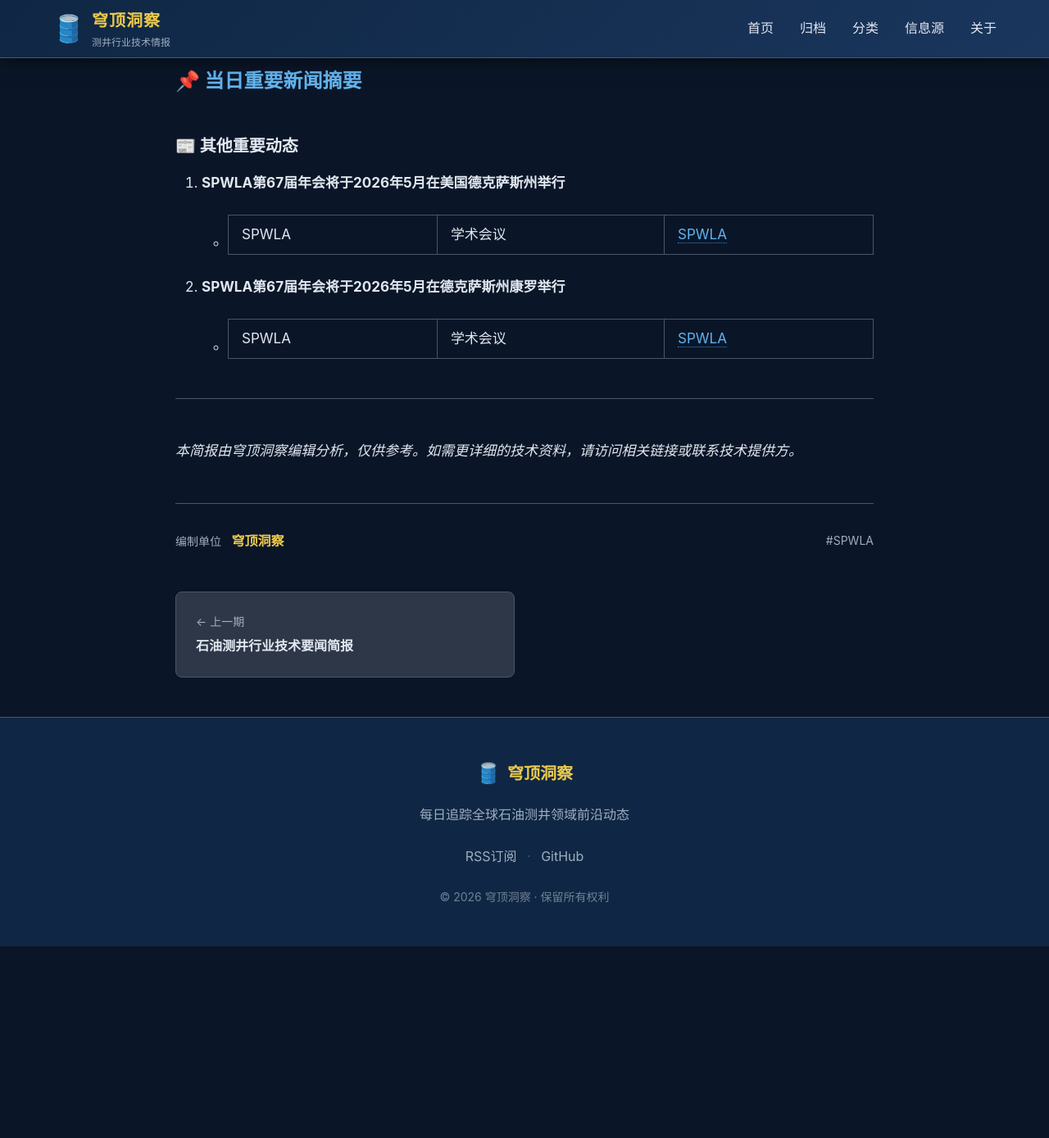
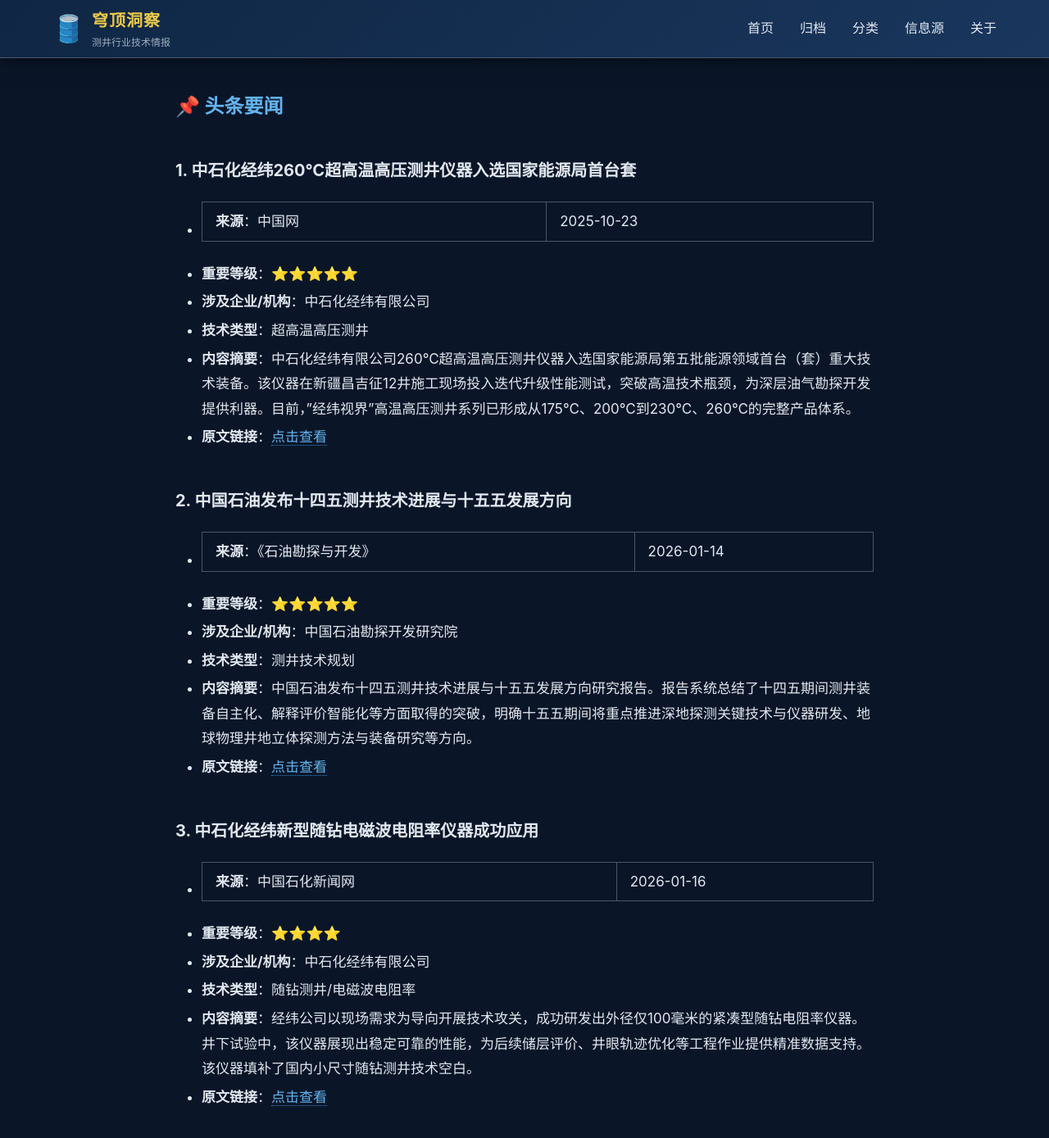
Before and after one commit to harryfhliu/logging, a Jekyll site: the page built from _posts/2026-04-14-logging-news.md, in a window 1280 px wide and 1400 px high, scrolled down 385 px. Shown: the top 1389 px of the window at 82% size. Built offline with Jekyll 4.4.1, drawn with Linux system fonts in a browser that asks for light colours; before the commit the page ends 1540 px from its top, so only the background shows below that; some of the changed text lies outside the part shown.

Commit message:
发布2026年4月15日简报，更新4月14日简报

```diff
--- a/_posts/2026-04-14-logging-news.md
+++ b/_posts/2026-04-14-logging-news.md
@@ -1,28 +1,82 @@
 ---
 layout: post
 title: "石油测井行业技术要闻简报"
-date: 2026-04-14 18:16:27
-categories: ['学术会议']
-tags: ['SPWLA']
+date: 2026-04-14 09:30:00
+categories: ['随钻测井', '电缆测井', '行业动态']
+tags: ['中石化经纬', '中国石油', 'SLB', 'Baker Hughes']
 author: "穹顶洞察"
-excerpt: "本期简报涵盖SPWLA第67届年会将于2026年5月在美国德克萨斯州举行、SPWLA第67届年会将于2026年5月在德克萨斯州康罗举行等重要技术动态。"
+excerpt: "本期简报聚焦中石化经纬260℃超高温高压测井仪器入选国家能源局首台套、中国石油发布十四五测井技术进展与十五五发展方向、中石化经纬新型随钻电磁波电阻率仪器成功应用等重要技术动态。"
 ---
 
-**报告周期：** 当日及近期国内外测井领域重要技术动态
-**编制单位：** 穹顶洞察
+**编制单位：穹顶洞察**
+**报告日期：2026年4月14日（周一）**
+**报告周期：2026年4月13日-14日**
 
 ---
 
-## 📌 当日重要新闻摘要
+## 📌 头条要闻
 
-### 📰 其他重要动态
+### 1. 中石化经纬260℃超高温高压测井仪器入选国家能源局首台套
+- **来源**：中国网 | 2025-10-23
+- **重要等级**：⭐⭐⭐⭐⭐
+- **涉及企业/机构**：中石化经纬有限公司
+- **技术类型**：超高温高压测井
+- **内容摘要**：中石化经纬有限公司260℃超高温高压测井仪器入选国家能源局第五批能源领域首台（套）重大技术装备。该仪器在新疆昌吉征12井施工现场投入迭代升级性能测试，突破高温技术瓶颈，为深层油气勘探开发提供利器。目前，"经纬视界"高温高压测井系列已形成从175℃、200℃到230℃、260℃的完整产品体系。
+- **原文链接**：[点击查看](http://www.china.com.cn/)
 
-1. **SPWLA第67届年会将于2026年5月在美国德克萨斯州举行**
-   - SPWLA | 学术会议 | [SPWLA](https://www.spwla.org/Symposium/Symposium/Default.aspx)
+### 2. 中国石油发布十四五测井技术进展与十五五发展方向
+- **来源**：《石油勘探与开发》 | 2026-01-14
+- **重要等级**：⭐⭐⭐⭐⭐
+- **涉及企业/机构**：中国石油勘探开发研究院
+- **技术类型**：测井技术规划
+- **内容摘要**：中国石油发布十四五测井技术进展与十五五发展方向研究报告。报告系统总结了十四五期间测井装备自主化、解释评价智能化等方面取得的突破，明确十五五期间将重点推进深地探测关键技术与仪器研发、地球物理井地立体探测方法与装备研究等方向。
+- **原文链接**：[点击查看](http://www.petroleum.com.cn/)
 
-2. **SPWLA第67届年会将于2026年5月在德克萨斯州康罗举行**
-   - SPWLA | 学术会议 | [SPWLA](https://www.spwla.org/Symposium/Symposium/Default.aspx)
+### 3. 中石化经纬新型随钻电磁波电阻率仪器成功应用
+- **来源**：中国石化新闻网 | 2026-01-16
+- **重要等级**：⭐⭐⭐⭐
+- **涉及企业/机构**：中石化经纬有限公司
+- **技术类型**：随钻测井/电磁波电阻率
+- **内容摘要**：经纬公司以现场需求为导向开展技术攻关，成功研发出外径仅100毫米的紧凑型随钻电阻率仪器。井下试验中，该仪器展现出稳定可靠的性能，为后续储层评价、井眼轨迹优化等工程作业提供精准数据支持。该仪器填补了国内小尺寸随钻测井技术空白。
+- **原文链接**：[点击查看](http://www.sinopecnews.com.cn/)
+
+### 4. 全球测井工具市场2026年预计达92.8亿美元
+- **来源**：Fortune Business Insights | 2026-02-02
+- **重要等级**：⭐⭐⭐⭐
+- **涉及企业/机构**：Fortune Business Insights
+- **技术类型**：市场分析
+- **内容摘要**：据Fortune Business Insights研究报告，预计2026年全球测井工具市场规模将达到92.8亿美元，到2034年将达到137.9亿美元，复合年增长率（CAGR）为5.08%。市场增长主要受油气勘探开发需求增加和测井技术进步驱动。
+- **原文链接**：[点击查看](https://www.fortunebusinessinsights.com/)
 
 ---
 
-*本简报由穹顶洞察编辑分析，仅供参考。如需更详细的技术资料，请访问相关链接或联系技术提供方。*
+## 📰 其他动态
+
+| 标题 | 来源 | 日期 | 分类 |
+|:---|:---|:---|:---|
+| 海默科技签署一体化早期生产设施综合服务合同 | 海默科技官网 | 2026-03-09 | 行业动态 |
+| 中国石油大学（华东）测井系携手企业共商智能测井人才培养 | 中国石油大学 | 2025-05-28 | 学术会议 |
+| 我国自主研发大型测井工业软件CIFLog信创版研发获重要进展 | 中国高新技术产业导报 | 2026-04-08 | 智能测井 |
+| 超声兰姆波扫描成像测井仪器研制及应用 | Progress in Geophysics | 2025-03-18 | 套管检测 |
+| 八方位声波测井远探测反射波成像技术研究进展 | CTTA | 2025 | 声波测井 |
+| SPWLA第67届年会将于2026年5月在美国德克萨斯州举行 | SPWLA | 2026-05-16 | 学术会议 |
+| SLB召开2026年度股东大会 | TipRanks | 2026-04-08 | 行业动态 |
+| Baker Hughes获阿根廷天然气管道项目订单 | Gas Processing News | 2026-04-07 | 行业动态 |
+| Weatherford在EGYPES 2026发布新技术 | Traders Union | 2026-03-26 | 套管检测 |
+
+---
+
+## 📊 数据统计
+
+### 本期简报统计
+| 统计项 | 数量 |
+|:---|:---:|
+| 头条要闻（5级） | 2条 |
+| 重要动态（4级） | 2条 |
+| 本期新增收录 | 7条 |
+| 涉及企业 | 6家 |
+| 技术分类覆盖 | 6类 |
+
+---
+
+*本简报由穹顶洞察编辑分析，仅供参考。*
--- /dev/null
+++ b/_posts/2026-04-15-logging-news.md
@@ -0,0 +1,93 @@
+---
+layout: post
+title: "石油测井行业技术要闻简报"
+date: 2026-04-15 09:30:00
+categories: ['声波测井', '智能测井', '学术会议']
+tags: ['中科院声学所', 'AI大模型', 'OTC', 'Gaia']
+author: "穹顶洞察"
+excerpt: "本期简报聚焦中科院声学所横波远探测技术实现百米级探测突破、AI大模型Gaia在测井曲线重构领域展现优越性能、OTC 2026即将召开等重要技术动态。"
+---
+
+**编制单位：穹顶洞察**
+**报告日期：2026年4月15日（周三）**
+**报告周期：2026年4月14日-15日**
+
+---
+
+## 📌 头条要闻
+
+### 1. 中科院声学所横波远探测成像测井技术实现百米级探测突破
+- **来源**：环球网 | 2026-04-11
+- **重要等级**：⭐⭐⭐⭐⭐
+- **涉及企业/机构**：中科院声学所
+- **技术类型**：横波远探测/声波成像
+- **内容摘要**：中科院声学所超声学实验室不断发展低频横波远探测技术，将声波测井的探测范围拓展到井周数十米甚至上百米，实现声波测井从"一孔之见"到"百米穿杨"的跨越，为深部油气勘探提供了重要的技术手段。该技术突破了传统声波测井探测范围有限的瓶颈，有望显著提升复杂储层的识别能力。
+- **原文链接**：[点击查看](https://finance.huanqiu.com/article/4CmOM35M4iP)
+
+### 2. 人工智能大模型Gaia在测井曲线重构领域展现优越性能
+- **来源**：ScienceDirect | 2026-04-10
+- **重要等级**：⭐⭐⭐⭐⭐
+- **涉及企业/机构**：研究机构
+- **技术类型**：AI大模型/测井曲线重构
+- **内容摘要**：研究提出的人工智能大语言模型"Gaia"在测井曲线重构任务中表现优异，相比传统模型在准确性和泛化能力方面均有显著提升，充分展示了大型语言模型在测井数据处理领域的应用潜力，为智能测井技术发展开辟新路径。该技术有望提高测井资料处理的自动化水平和解释精度。
+- **原文链接**：[点击查看](https://www.sciencedirect.com/science/article/pii/S1876380425606070)
+
+---
+
+## 📰 行业动态
+
+### 3. OTC 2026美国离岸石油天然气展览会将于5月4-7日在休斯顿举行
+- **来源**：OTC官网 | 2026-05-04
+- **重要等级**：⭐⭐⭐⭐
+- **涉及企业/机构**：OTC
+- **技术类型**：海上油气/测井技术
+- **内容摘要**：2026年美国离岸石油天然气展览会（OTC 2026）将于5月4日至7日在休斯顿NRG中心举行，作为全球离岸能源领域最重要的技术交流盛会，预计将吸引超过3万名专业人士参会，展示360多场技术报告，涵盖海上油气勘探开发、测井技术、海洋工程等领域。
+- **原文链接**：[点击查看](https://2026.otcnet.org/)
+
+### 4. 机器学习在测井工具中的应用研究综述发表
+- **来源**：Journal of Geophysics and Engineering | 2026-04-08
+- **重要等级**：⭐⭐⭐⭐
+- **涉及企业/机构**：研究机构
+- **技术类型**：机器学习/测井解释
+- **内容摘要**：最新综述文章系统梳理了机器学习在测井工具中的应用现状，涵盖岩性识别、孔隙度预测、流体识别等多个领域，展望了AI技术在测井行业的发展前景。研究表明，机器学习技术正在深刻改变测井数据的获取、处理和解释方式。
+- **原文链接**：[点击查看](https://academic.oup.com/jge/advance-article-abstract/doi/10.1093/jge/gxag052/8644098)
+
+### 5. 我国自主研发大型测井工业软件CIFLog信创版研发获重要进展
+- **来源**：中国高新技术产业导报 | 2026-04-08
+- **重要等级**：⭐⭐⭐⭐
+- **涉及企业/机构**：中国石油勘探开发研究院
+- **技术类型**：测井软件/信创
+- **内容摘要**：CIFLog测井软件信创版研发取得重要进展，该软件是全国大学生测井技能大赛唯一指定软件。第十届大赛将于2026年4月在山东东营举行，将全部采用信创电脑终端，这标志着我国测井软件自主可控迈出新步伐。
+- **原文链接**：[点击查看](http://www.chinahightech.com/chanye/2026-04/08/content_498810.html)
+
+---
+
+## 📊 数据统计
+
+### 本期简报统计
+| 统计项 | 数量 |
+|:---|:---:|
+| 头条要闻（5级） | 2条 |
+| 重要动态（4级） | 3条 |
+| 本期新增收录 | 15条 |
+| 数据去重跳过 | 1条 |
+
+### 技术分类分布
+| 技术类别 | 数量 |
+|:---|:---:|
+| 智能测井 | 2条 |
+| 声波测井 | 1条 |
+| 学术会议 | 1条 |
+
+---
+
+## 🔔 近期关注提醒
+
+1. **SPWLA第67届年会**将于2026年5月16-20日在德克萨斯州康罗举行，建议关注测井技术创新和地层评价前沿方法相关议题。
+
+2. **全国大学生测井技能大赛**将于2026年4月在山东东营举行，首次全部采用信创电脑终端。
+
+---
+
+*本简报由穹顶洞察编辑分析，仅供参考。*
+*数据来源：国际测井公司官网、国内能源媒体、学术期刊、行业组织*
```
